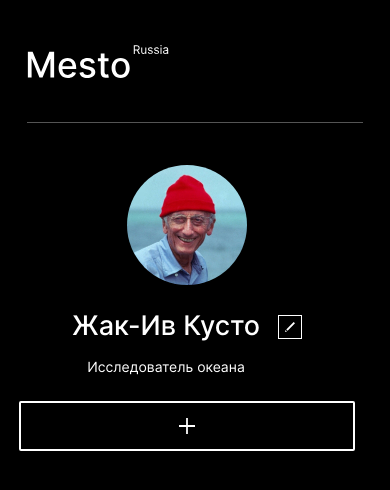
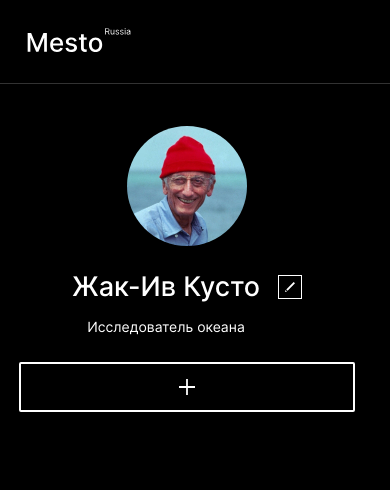
Before and after one commit to AlexanderGrams/mesto, a plain HTML site: page index.html in a window 390 px wide. Drawn offline with Linux system fonts and the light colour scheme.

Commit message:
style: исправить стили нижней полоски header и изменить стили адаптива

```diff
--- /dev/null
+++ b/blocks/header/__logo/header__logo.css
@@ -0,0 +1,13 @@
+.header__logo {
+  display: block;
+  max-width: 142px;
+  width: 100%;
+  height: auto;
+  object-fit: cover;
+}
+
+@media screen and (max-width: 934px){
+  .header__logo {
+    max-width: 103.74px;
+  }
+}
--- a/blocks/header/header.css
+++ b/blocks/header/header.css
@@ -3,13 +3,27 @@
   margin: 45px auto 0 auto;
   max-width: 880px;
   width: 100%;
-  border-bottom: 1px solid #545454;
+  box-sizing: border-box;
+  position: relative;
+}
+
+.header::after {
+  content: '';
+  position: absolute;
+  bottom: 0;
+  right: 0;
+  left: 0;
+  width: 100%;
+  height: 1px;
+  background-color: #545454;
+  opacity: 0.6;
 }
 
 
 @media screen and (max-width: 934px){
   .header{
-    margin: 45px 27px 0 27px;
-    width: calc(100% - 54px);
+    margin: 28px 0 0 0;
+    padding: 0 27px 31.6px 27px;
+    max-width: none;
   }
 }
--- a/pages/index.css
+++ b/pages/index.css
@@ -12,6 +12,7 @@
 
 /* стили header */
 @import url(../blocks/header/header.css);
+@import url(../blocks/header/__logo/header__logo.css);
 
 
 /* стили profile */
```
Also changed, not shown: index.html (+1 -1 lines).
